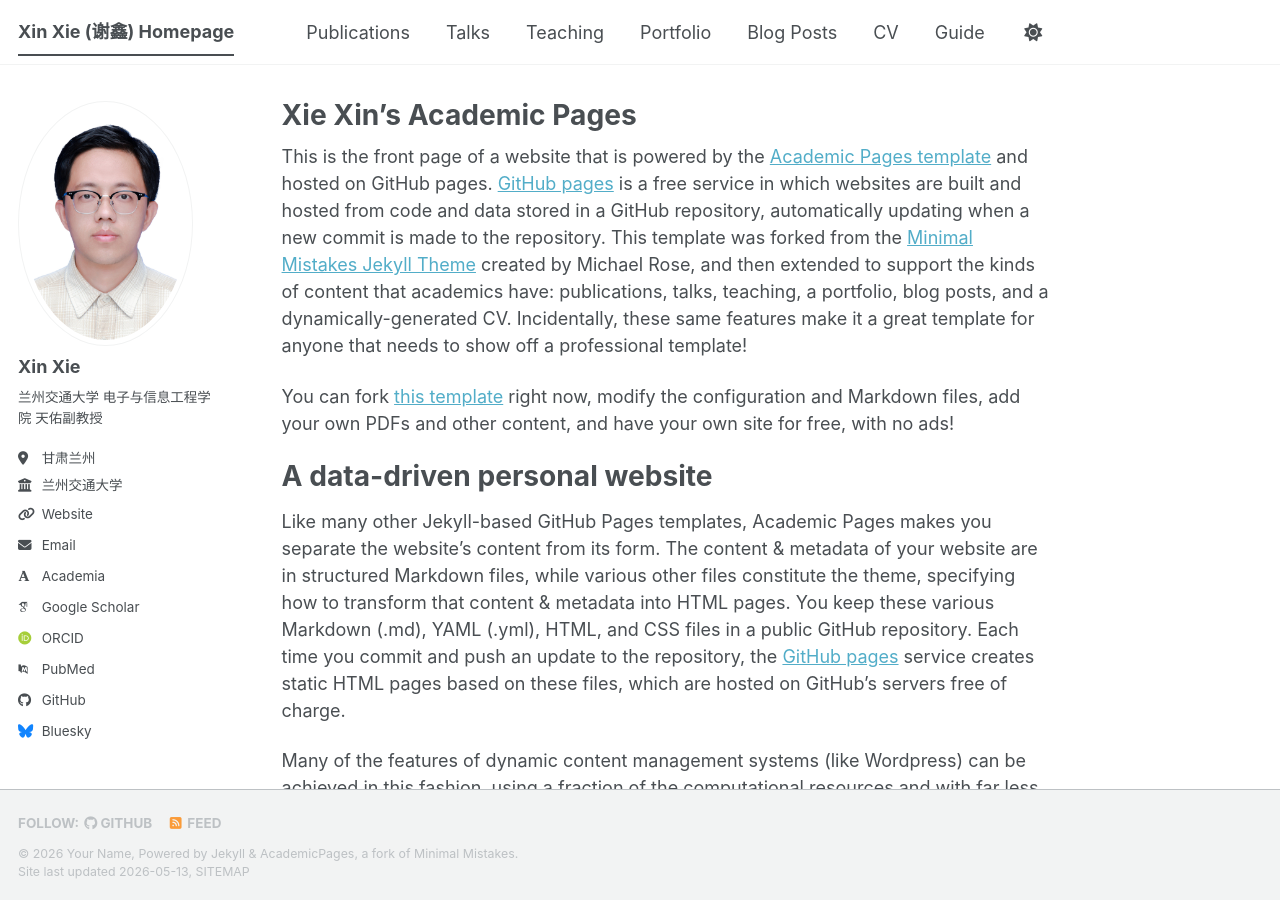
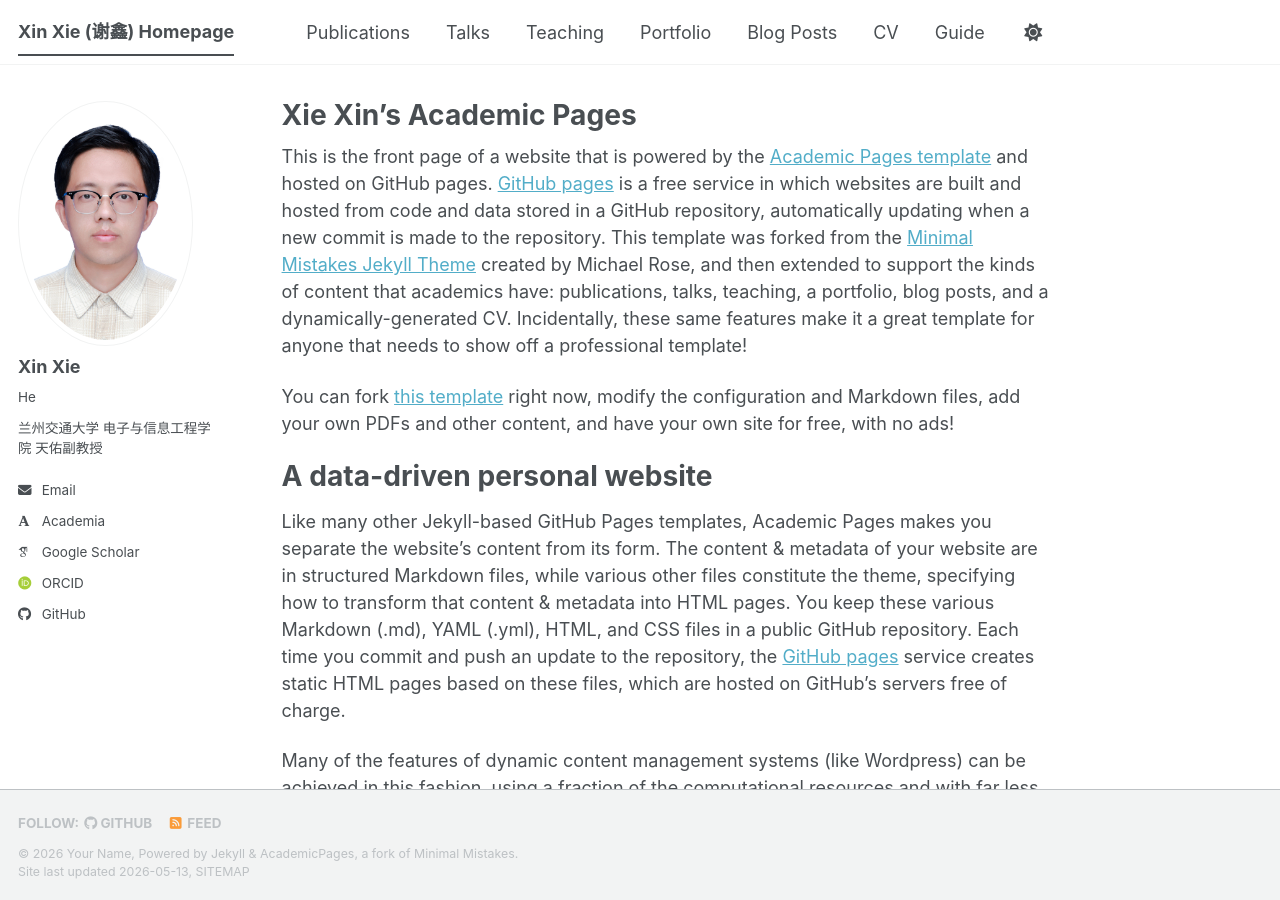
Before and after one commit to xiexin312/xiexin312.github.io, a Jekyll site: the page built from _pages/about.md, in a window 1280 px wide and 900 px high. Built offline with Jekyll 4.4.1, drawn with Linux system fonts in a browser that asks for light colours; some web fonts are replaced; a script bundle is joined from its source files by our own code; library files that are not in the unit come from our copies.

Commit message:
Update _config.yml

```diff
--- a/_config.yml
+++ b/_config.yml
@@ -25,11 +25,11 @@ author:
   # Biographic information
   avatar           : "profile.png"
   name             : "Xin Xie"
-  pronouns         : # example: "she/her"
+  pronouns         : "He" # example: "she/her"
   bio              : "兰州交通大学 电子与信息工程学院 天佑副教授"
-  location         : "甘肃兰州"
-  employer         : "兰州交通大学"
-  uri              : "https://www.lzjtu.edu.cn/"
+  #location         : "甘肃兰州"
+  #employer         : "兰州交通大学"
+  #uri              : "https://www.lzjtu.edu.cn/"
   email            : "xiexin@mail.lzjtu.cn"
 
   # Academic websites
@@ -41,7 +41,7 @@ author:
   orcid            : "https://orcid.org/0000-0002-0945-969X"
   semantic         : # URL
   ssrn             : # URL
-  pubmed           : "https://www.ncbi.nlm.nih.gov/pubmed/?term=john+snow"
+  #pubmed           : "https://www.ncbi.nlm.nih.gov/pubmed/?term=john+snow"
   researchgate     : # URL
   scopus           : # URL
   zotero           : # URL
@@ -57,7 +57,7 @@ author:
 
   # Social media
   artstation       : # Username
-  bluesky          : "bsky.app" # Replace this with you Bluesky username
+  #bluesky          : "bsky.app" # Replace this with you Bluesky username
   facebook         : # Username
   flickr           : # Username
   foursquare       : # Username
```
